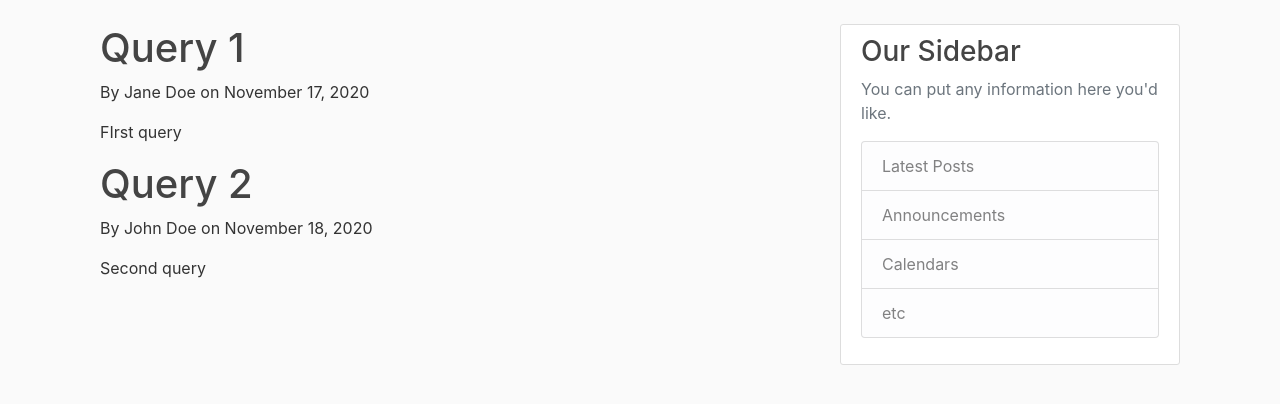
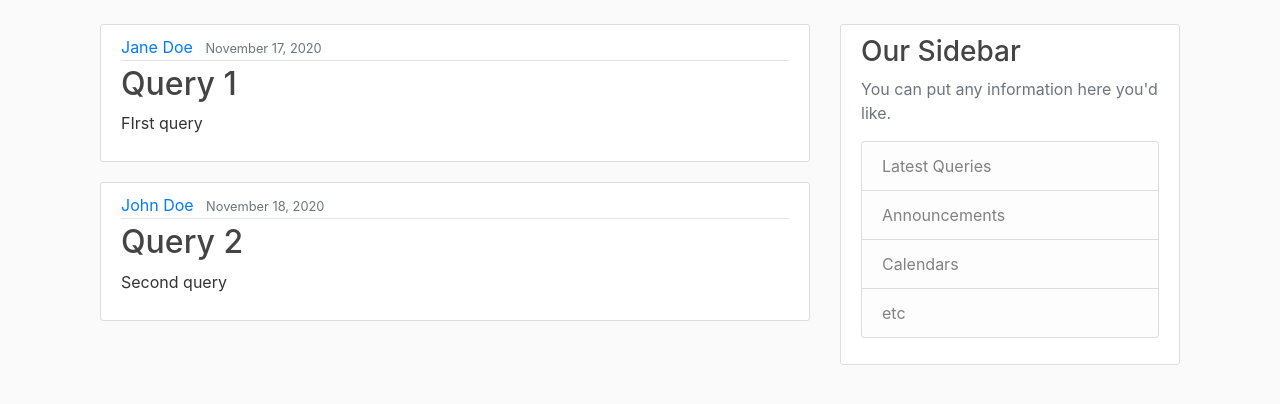
Before and after one commit to Subritt/OnlineMentor, a Django app: page / in a window 1280 px wide. Shown: the part 56-460 px from the top of the page. Run offline with Django 3.2, Linux system fonts and the light colour scheme; some libraries are stand-ins or nearby versions.

Commit message:
styled home.html template

```diff
--- a/posts/templates/posts/base.html
+++ b/posts/templates/posts/base.html
@@ -51,7 +51,7 @@
                     <h3>Our Sidebar</h3>
                     <p class='text-muted'>You can put any information here you'd like.
                     <ul class="list-group">
-                    <li class="list-group-item list-group-item-light">Latest Posts</li>
+                        <li class="list-group-item list-group-item-light">Latest Queries</li>
                         <li class="list-group-item list-group-item-light">Announcements</li>
                         <li class="list-group-item list-group-item-light">Calendars</li>
                         <li class="list-group-item list-group-item-light">etc</li>
--- a/posts/templates/posts/home.html
+++ b/posts/templates/posts/home.html
@@ -1,8 +1,15 @@
 {% extends "posts/base.html" %}
 {% block content %}
     {% for post in posts %}
-        <h1>{{ post.title }}</h1>
-        <p>By {{ post.author }} on {{ post.date_posted }}</p>
-        <p>{{ post.content }}</p>
+        <article class="media content-section">
+            <div class="media-body">
+            <div class="article-metadata">
+                <a class="mr-2" href="#">{{ post.author }}</a>
+                <small class="text-muted">{{ post.date_posted }}</small>
+            </div>
+            <h2><a class="article-title" href="#">{{ post.title }}</a></h2>
+            <p class="article-content">{{ post.content }}</p>
+            </div>
+        </article>
     {% endfor %}
 {% endblock content %}
```
Lines whose indentation alone changed are shown as unchanged.
